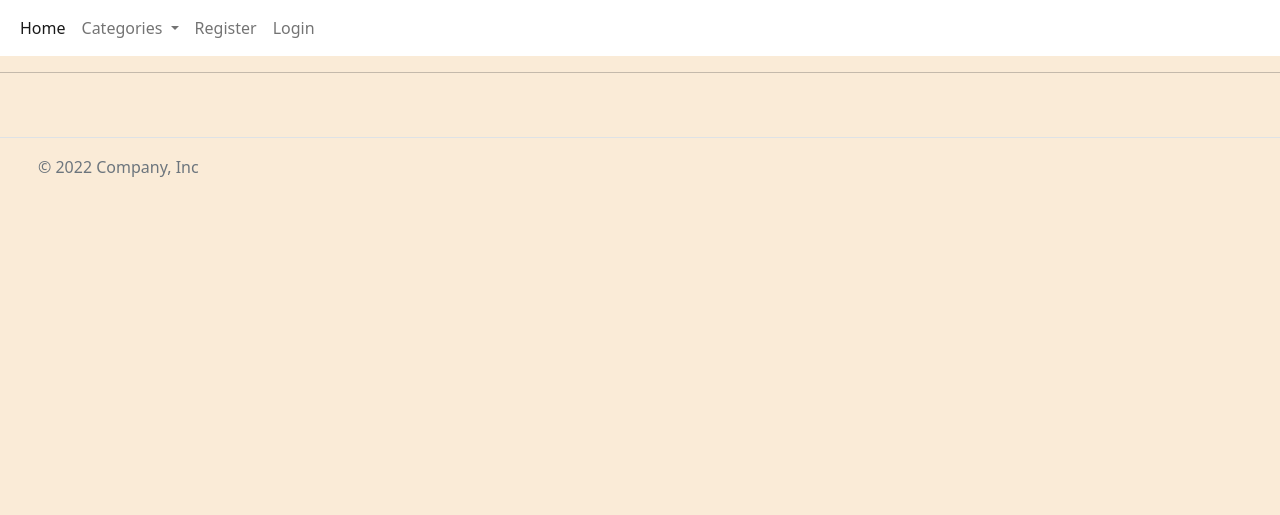
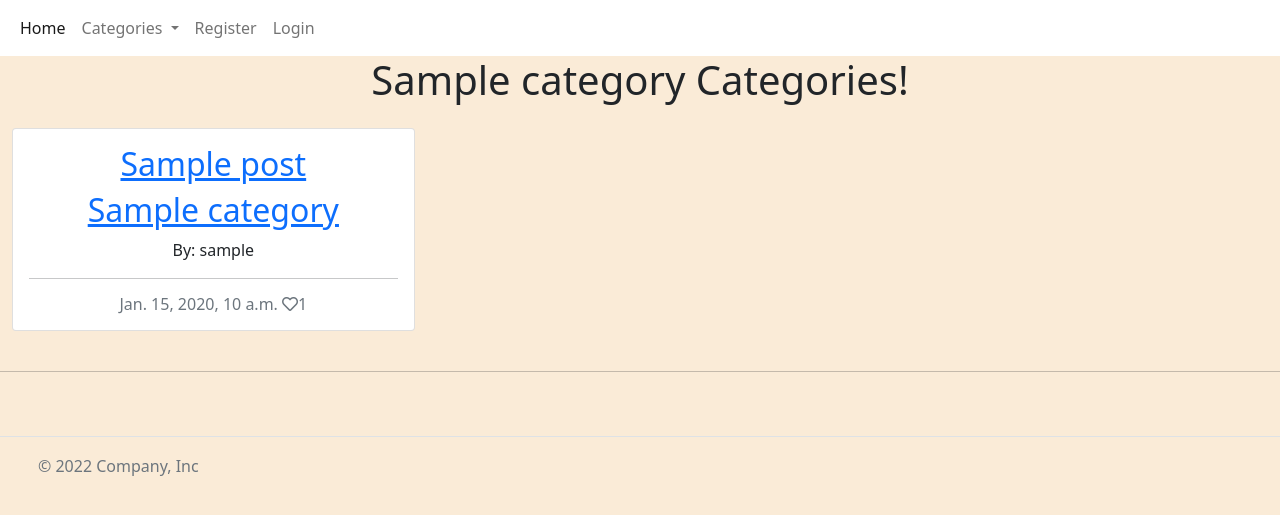
Before and after one commit to Pegrume88/peruse-blog-p4, a Django app: page /category_view/1/ in a window 1280 px wide. Shown: the top 515 px of the page. Run offline with Django 3.2, Linux system fonts and the light colour scheme; tables that the repository leaves empty hold one stand-in row (values such as "Sample post").

Commit message:
created a templat tag to vire and click categories link to view all post with that category

```diff
--- a/p4blog/admin.py
+++ b/p4blog/admin.py
@@ -9,7 +9,7 @@ class PostAdmin(SummernoteModelAdmin):
 
     prepopulated_fields = {'slug': ('title',)}
     list_filter = ('status', 'created_on')
-    list_display = ('title', 'status', 'created_on')
+    list_display = ('title', 'created_on')
     search_fields = ['title', 'content']
     summernote_fields = 'content'
 
@@ -22,5 +22,5 @@ class CategoryAdmin(admin.ModelAdmin):
 class CommentAdmin(admin.ModelAdmin):
 
     list_display = ('name', 'body', 'post', 'created_on')
-    list_filter = ('created_on', 'approved')
+    list_filter = ('created_on',)
     search_fields = ['name', 'email', 'body']
--- a/p4blog/models.py
+++ b/p4blog/models.py
@@ -6,7 +6,8 @@ from cloudinary.models import CloudinaryField
 
 
 STATUS = ((0, "Draft"), (1, "Published"))
-CATEGORY = "cat"
+CATEGORY = "cats"
+
 
 class Category(models.Model):
     name = models.CharField(max_length=30)
@@ -29,7 +30,7 @@ class Post(models.Model):
     featured_image = CloudinaryField('image', default='placeholder')
     excerpt = models.TextField(blank=True)
     created_on = models.DateTimeField(auto_now_add=True)
-    status = models.IntegerField(choices=STATUS, default=0)
+    status = models.IntegerField(choices=STATUS, default=1)
     likes = models.ManyToManyField(User, related_name='blog_likes')
 
     class Meta:
@@ -57,10 +58,10 @@ class Comment(models.Model):
     email = models.EmailField()
     body = models.TextField()
     created_on = models.DateTimeField(auto_now_add=True)
-    approved = models.BooleanField(default=True)
+    approved = models.BooleanField(default=False)
 
     class Meta:
-        ordering = ['created_on']
+        ordering = ['-created_on']
 
     def __str__(self):
         return f"comment{self.body} by {self.name}"
--- /dev/null
+++ b/p4blog/templatetags/menu.py
@@ -0,0 +1,8 @@
+from ..models import Category
+from django import template
+
+register = template.Library()
+
+@register.simple_tag
+def categories():
+    return Category.objects.all()
--- a/p4blog/urls.py
+++ b/p4blog/urls.py
@@ -1,6 +1,6 @@
 from . import views
 from django.urls import path
-
+from django.contrib.auth import views as auth_views
 
 urlpatterns = [
     path('', views.PostList.as_view(), name='home'),
@@ -11,6 +11,7 @@ urlpatterns = [
     path('edit_post/<slug:slug>', views.EditPostView.as_view(), name='edit_post'),
     path('delete_post/<slug:slug>/remove', views.DeleteView.as_view(), name='delete_post'),
     path('signup/', views.SignUpForm.as_view(), name='signup'),
-    path('category_view/<str:category_menu>/', views.CategoryList.as_view(), name='category'),
+    path('password/', views.ChangePasswordView.as_view(template_name='account/password_change.html')),
+    path('category_view/<int:id>/', views.CategoryView, name='category_view'),
     path('like/<slug:slug>/', views.PostLike.as_view(), name='post_like'),
 ]
--- a/p4blog/views.py
+++ b/p4blog/views.py
@@ -2,9 +2,10 @@ from django.shortcuts import render, get_object_or_404
 from django.views import generic, View
 from django.urls import reverse_lazy, reverse
 from django.http import HttpResponseRedirect
-from django.contrib.auth.forms import UserCreationForm, UserChangeForm
+from django.contrib.auth.forms import UserCreationForm, UserChangeForm, PasswordChangeForm
+from django.contrib.auth.views import PasswordChangeView
 from .models import Post, Category
-from .forms import CommentForm, PostForm, NewSignUpForm
+from .forms import CommentForm, PostForm, NewSignUpForm, EditProfileForm, ChangePasswordForm
 from django_summernote.widgets import SummernoteWidget, SummernoteInplaceWidget
 
 
@@ -27,13 +28,17 @@ class SignUpForm(generic.CreateView):
 
 
 class EditProfileView(generic.UpdateView):
-    form_class = UserChangeForm
+    form_class = EditProfileForm
     template_name = 'edit_profile.html'
     success_url = reverse_lazy('home')
 
     def get_object(self):
         return self.request.user
 
+
+class ChangePasswordView(PasswordChangeView):
+    form_class = ChangePasswordForm
+    success_url = reverse_lazy('home')
 
 
 class PostList(generic.ListView):
@@ -45,12 +50,9 @@ class PostList(generic.ListView):
         category_menu = Category.objects.all()
         context = super(PostList, self).get_context_data(*args, **kwargs)
         context["category_menu"] = category_menu
+
         return context
 
-
-class CategoryList(generic.ListView):
-    model = Category
-    template_name = 'category_view.html'
 
 
 class AddPostView(generic.CreateView):
@@ -81,16 +83,19 @@ class AddCategoryView(generic.CreateView):
     fields = '__all__'
 
 
+def CategoryView(request, id):
+    category_menu = Category.objects.all()
 
+    category_posts = Post.objects.filter(category__pk=id)
+    if len(category_posts) > 0:
+        category_name = category_posts[0].category.name
+    else:
+        category_name = ''
 
-#def CategoryView(request, cat):
-
-    #category_view = Post.objects.filter(category=cat)
-    #return render(request, 'category_view.html', {'cat': cat})
+    return render(request, 'category_view.html', {'cats':category_name, 'category_posts':category_posts, 'category_menu':category_menu})
 
 
 class PostDetail(View):
-
 
 
     def get(self, request, slug, *args, **kwargs):
--- a/peruse/urls.py
+++ b/peruse/urls.py
@@ -1,6 +1,7 @@
 
 from django.contrib import admin
 from django.urls import path, include
+
 
 
 urlpatterns = [
@@ -10,4 +11,5 @@ urlpatterns = [
     path('', include('p4blog.urls'), name='p4blog_urls'),
     path('accounts/', include('allauth.urls')),
 
+
  ]
--- a/templates/base.html
+++ b/templates/base.html
@@ -1,4 +1,5 @@
 {% load static %}
+{% load menu %}
 
 <!DOCTYPE html>
 <html class="h-100">
@@ -41,8 +42,9 @@
                         </a>
 
                         <ul class="dropdown-menu">
-                            {% for item in category_menu %}
-                          <li><a class="dropdown-item" href="">{{ item }}</a></li>
+                            {% categories as category_list %}
+                            {% for item in category_list %}
+                          <li><a class="dropdown-item" href="{% url 'category_view' item.pk %}">{{ item }}</a></li>
 
                             {% endfor %}
                         </ul>
--- a/templates/category_view.html
+++ b/templates/category_view.html
@@ -2,5 +2,46 @@
 
 {% block content %}
 
+<h1> {{ cats }} Categories!</h1>
+
+
+
+<div class="container-fluid">
+
+    <div class="row">
+
+        <!--post by category-->
+        <div class="col-12 mt-3 left">
+            <div class="row">
+                {% for post in category_posts %}
+                <div class="col-md-4">
+                    <div class="card mb-4">
+                        <div class="card-body">
+
+                            <a href="{% url 'post_detail' post.slug %}" class="post-link">
+                                <h2 class="post-title">{{ post.title }}</h2>
+                                <h2 class="post-title"><a href="">{{ post.category }}</a>
+                                </h2>
+                                <div class="image-flash">
+                                    <p class="author">By: {{ post.author }} </p>
+                                </div>
+
+                            </a>
+                            <hr/>
+                            <p class="card-text text-muted h6">{{ post.created_on }}
+                                <i class="far fa-heart"></i>{{ post.number_of_likes }}
+                            </p>
+                        </div>
+                    </div>
+                </div>
+                {% endfor %}
+            </div>
+        </div>
+    </div>
+
+
+</div>
+
+
 
 {% endblock %}
--- a/templates/index.html
+++ b/templates/index.html
@@ -22,7 +22,7 @@
                             </div>
                             <a href="{% url 'post_detail' post.slug %}" class="post-link">
                                 <h2 class="post-title">{{ post.title }}</h2>
-                                <h2 class="post-title"><a href="">{{ post.category }}</a>
+                                <h2 class="post-title"><a href="{% url 'category_view' post.category.pk %}">{{ post.category }}</a>
                                 </h2>
                                 <div class="image-flash">
                                     <p class="author">By: {{ post.author }} </p>
```
Also changed, not shown: p4blog/forms.py (+33 -5 lines), templates/account/password_change.html (+18 -12 lines), p4blog/migrations/0004_auto_20221209_1432.py (added), p4blog/migrations/0005_alter_post_status.py (added), p4blog/templatetags/__init__.py (added).
